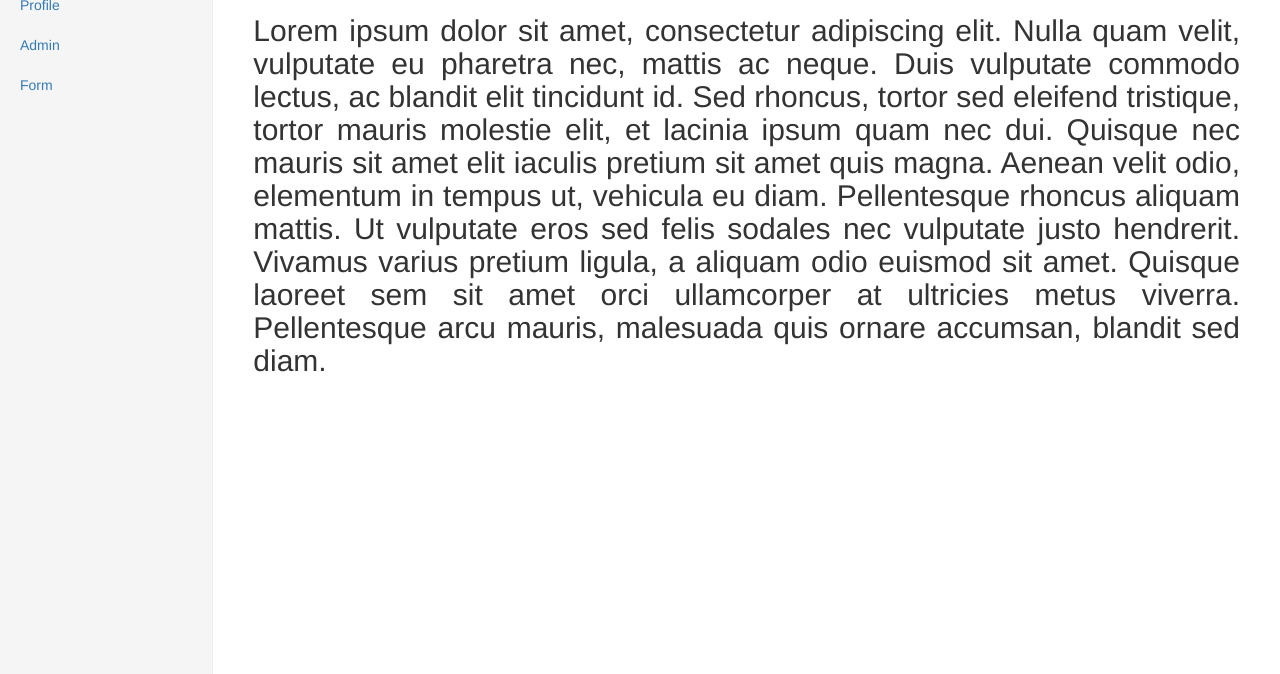
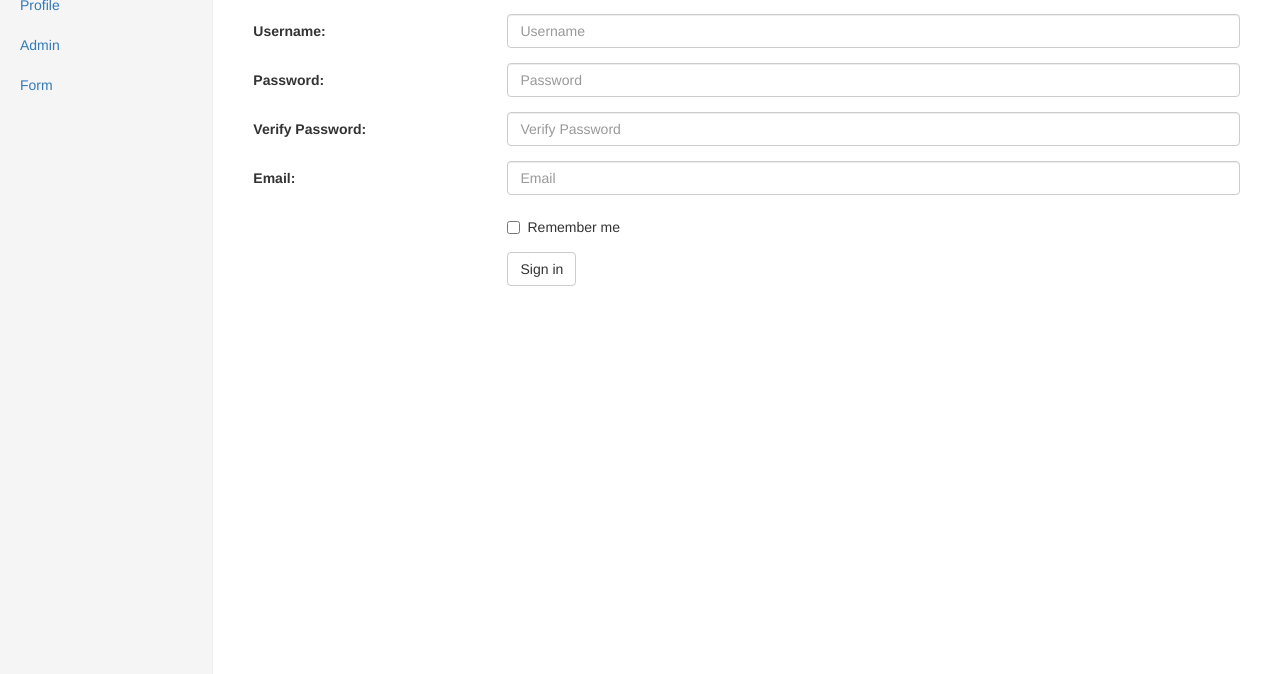
Before and after one commit to Eragon29692/WebDevSpring2016, a website: page public/TestingDir/registerForm.html in a window 1280 px wide. Shown: the part 126-800 px from the top of the page. Drawn offline with nearby package versions, Linux system fonts and the light colour scheme.

Commit message:
update on Register Form in testing Dir

```diff
--- /dev/null
+++ b/public/TestingDir/ccs/style.css
@@ -0,0 +1,3 @@
+.form-horizontal .control-label {
+    text-align: left;
+}
--- a/public/TestingDir/registerForm.html
+++ b/public/TestingDir/registerForm.html
@@ -19,6 +19,7 @@
 
     <!-- Custom styles for this template -->
     <link href="ccs/dashboard.css" rel="stylesheet">
+    <link href="ccs/style.css" rel="stylesheet">
 
     <!-- Just for debugging purposes. Don't actually copy these 2 lines! -->
     <!--[if lt IE 9]><!--script src="../../assets/js/ie8-responsive-file-warning.js"></script><![endif]-->
@@ -67,18 +68,47 @@
             </ul>
         </div>
         <div class="col-sm-9 col-sm-offset-3 col-md-10 col-md-offset-2 main">
-            <h1 class="page-header">Welcome!</h1>
-
-
-            <h2 class="text-justify">Lorem ipsum dolor sit amet, consectetur adipiscing elit. Nulla quam velit,
-                vulputate eu pharetra nec, mattis ac neque. Duis vulputate commodo lectus, ac blandit elit tincidunt id.
-                Sed rhoncus, tortor sed eleifend tristique, tortor mauris molestie elit, et lacinia ipsum quam nec dui.
-                Quisque nec mauris sit amet elit iaculis pretium sit amet quis magna. Aenean velit odio, elementum in
-                tempus ut, vehicula eu diam. Pellentesque rhoncus aliquam mattis. Ut vulputate eros sed felis sodales
-                nec vulputate justo hendrerit. Vivamus varius pretium ligula, a aliquam odio euismod sit amet. Quisque
-                laoreet sem sit amet orci ullamcorper at ultricies metus viverra. Pellentesque arcu mauris, malesuada
-                quis ornare accumsan, blandit sed diam.</h2>
-
+            <h1 class="page-header">Register</h1>
+            <form class="form-horizontal">
+                <div class="form-group">
+                    <label for="inputUserName" class="col-sm-3 control-label">Username:</label>
+                    <div class="col-sm-9">
+                        <input type="text" class="form-control" id="inputUserName" placeholder="Username">
+                    </div>
+                </div>
+                <div class="form-group">
+                    <label for="inputPassword" class="col-sm-3 control-label">Password:</label>
+                    <div class="col-sm-9">
+                        <input type="password" class="form-control" id="inputPassword" placeholder="Password">
+                    </div>
+                </div>
+                <div class="form-group">
+                    <label for="verifyPassword" class="col-sm-3 control-label">Verify Password:</label>
+                    <div class="col-sm-9">
+                        <input type="password" class="form-control" id="verifyPassword" placeholder="Verify Password">
+                    </div>
+                </div>
+                <div class="form-group">
+                    <label for="inputEmail" class="col-sm-3 control-label">Email:</label>
+                    <div class="col-sm-9">
+                        <input type="email" class="form-control" id="inputEmail" placeholder="Email">
+                    </div>
+                </div>
+                <div class="form-group">
+                    <div class="col-sm-offset-3 col-sm-9">
+                        <div class="checkbox">
+                            <label>
+                                <input type="checkbox"> Remember me
+                            </label>
+                        </div>
+                    </div>
+                </div>
+                <div class="form-group">
+                    <div class="col-sm-offset-3 col-sm-9">
+                        <button type="submit" class="btn btn-default">Sign in</button>
+                    </div>
+                </div>
+            </form>
         </div>
     </div>
 </div>
```
Also changed, not shown: public/TestingDir/welcomeForm.html (+1 -0 lines).
